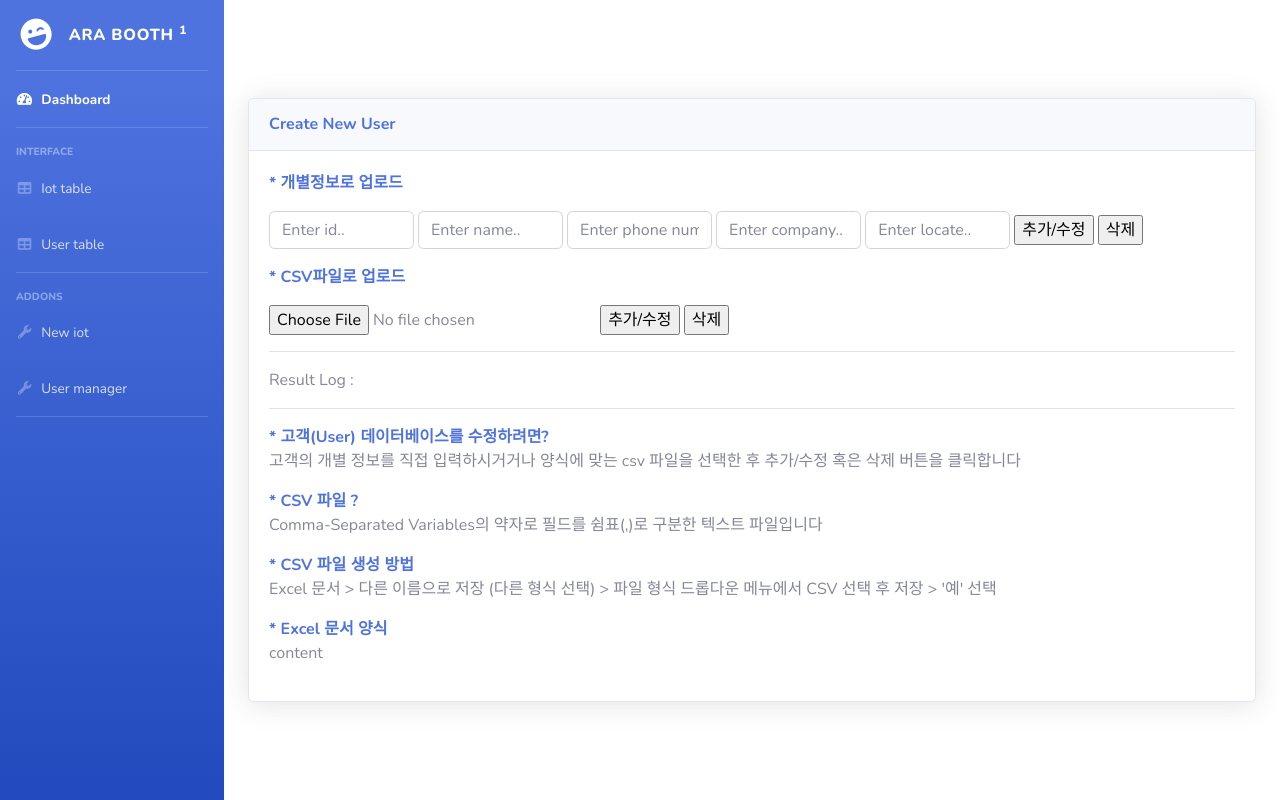
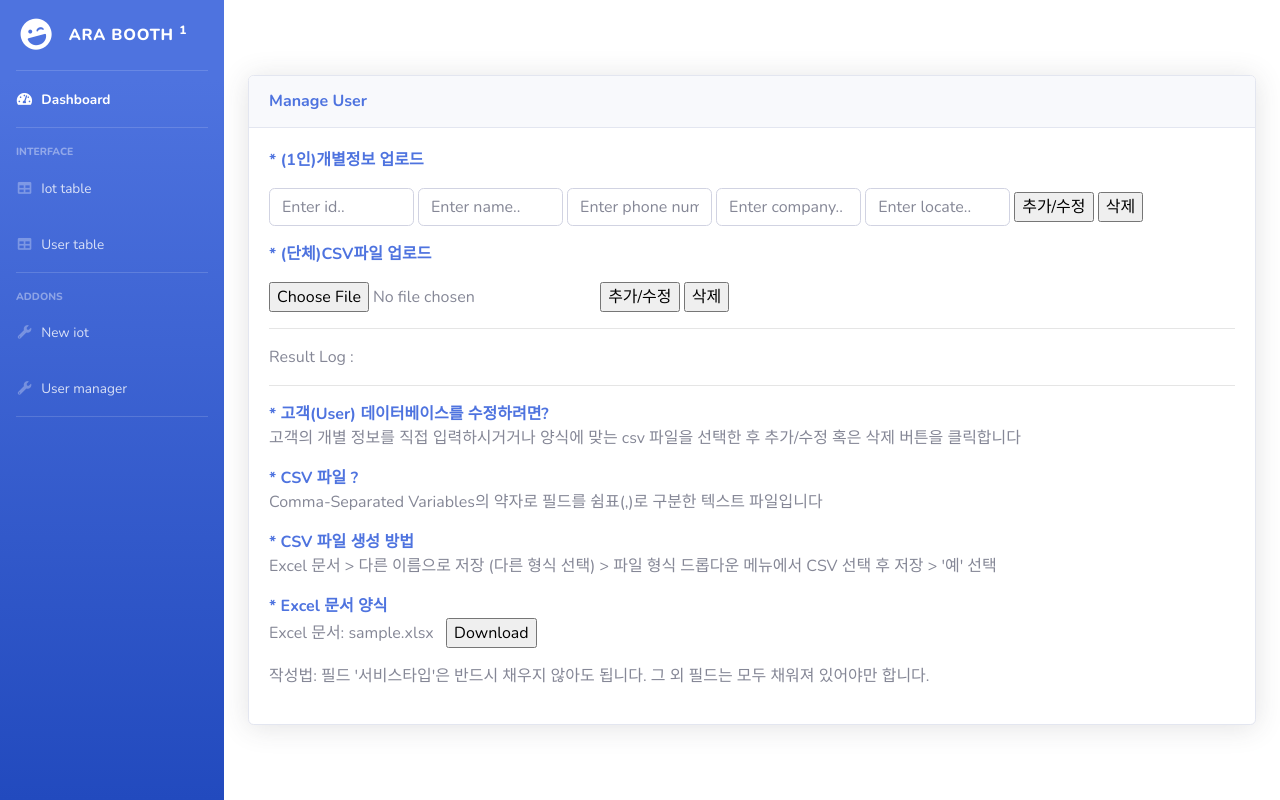
Before and after one commit to jyjin1217/Arabooth, a Flask app: page /user_new in a window 1280 px wide. Run offline with Flask 2, Linux system fonts and the light colour scheme; some libraries are stand-ins or nearby versions.

Commit message:
edit UserManager

```diff
--- a/app.py
+++ b/app.py
@@ -1,4 +1,4 @@
-from flask import Flask, render_template, request
+from flask import Flask, render_template, request, send_file
 import json
 import requests
 import sonoff_custom
@@ -81,7 +81,13 @@ def user_new():
 
             # 올바른 파일(csv)인지 걸러내기 to do
             if isOk:
-                pass;
+                f = request.files["file"];
+                cType = f.content_type;
+
+                extension = cType.split('.');
+                if extension[len(extension) - 1] != "ms-excel":
+                    csvResult = "File extension is not match. Must be csv file";
+                    isOk = False;
 
             # csv파일 확인시
             if isOk:
@@ -147,20 +153,14 @@ def user_new():
             awsEndpoint = 'https://a3df8nbpa2.execute-api.ap-northeast-2.amazonaws.com/v1/conndb'
             msgJson = json.dumps(totalDic)
             requests.request('POST', awsEndpoint, data=msgJson)
-            csvResult = "Data is delivered"
-
-
-        # # 경로값 분리 및  확장자 검사
-        # name, extenstion = os.path.splitext(fileLocate);
-        # if extenstion == "":
-        #     csvResult = "Address must include file extension"
-        #     return render_template("user_new.html", postResult=csvResult);
-        # elif extenstion != ".csv":
-        #     csvResult = "Allowed file type is .csv file only"
-        #     return render_template("user_new.html", postResult=csvResult);
-
+            csvResult = "Success. Data is delivered"
 
     return render_template("user_new.html", postResult=csvResult);
+
+# sample Excel 문서 다운로드
+@application.route("/sampleDown")
+def downloadDample():
+    return send_file("static/sample.xlsx");
 
 
 # 외부유저(mobile) 요청(iot control), <message> 규칙: 'Work&All 지역명 구분이름 on/off'
--- a/templates/user_new.html
+++ b/templates/user_new.html
@@ -13,12 +13,12 @@
             <!-- DataTales Example -->
             <div class="card shadow mb-4" style="margin-top: 1.5rem!important;">
                 <div class="card-header py-3">
-                    <h6 class="m-0 font-weight-bold text-primary">Create New User</h6>
+                    <h6 class="m-0 font-weight-bold text-primary">Manage User</h6>
                 </div>
                 <div class="card-body">
 
                     <form action = "#" method = "POST" enctype = "multipart/form-data">
-                        <p class="m-0 font-weight-bold text-primary">* 개별정보로 업로드</p>
+                        <p class="m-0 font-weight-bold text-primary">* (1인)개별정보 업로드</p>
                         <p></p>
                         <input name="newId" type="text" class="form-control form-control-user" placeholder="Enter id.." style="width: 15%; display: unset;">
                         <input name="newName" type="text" class="form-control form-control-user" placeholder="Enter name.." style="width: 15%; display: unset;">
@@ -32,7 +32,7 @@
                     <p></p>
 
                     <form action = "#" method = "POST" enctype = "multipart/form-data">
-                        <p class="m-0 font-weight-bold text-primary">* CSV파일로 업로드</p>
+                        <p class="m-0 font-weight-bold text-primary">* (단체)CSV파일 업로드</p>
                         <p></p>
                         <input type = "file" name = "file" style="cursor: pointer;"/>
                         <input type = "submit" name = "addAll" value="추가/수정"/>
@@ -63,9 +63,14 @@
                     <p></p>
 
                     <p class="m-0 font-weight-bold text-primary">* Excel 문서 양식</p>
-                    <div>content</div>
+                    <form action = "sampleDown" method = "GET" enctype = "multipart/form-data">
+                        <p>
+                            Excel 문서: sample.xlsx&nbsp;&nbsp;
+                            <input type = "submit" name = "xlsxDown" value="Download"/>
+                        </p>
+                    </form>
+                    <p>작성법: 필드 '서비스타입'은 반드시 채우지 않아도 됩니다. 그 외 필드는 모두 채워져 있어야만 합니다.</p>
                     <p></p>
-
 
                 </div>
             </div>
```
Also changed, not shown: application.py (+14 -14 lines), 1 other file.
